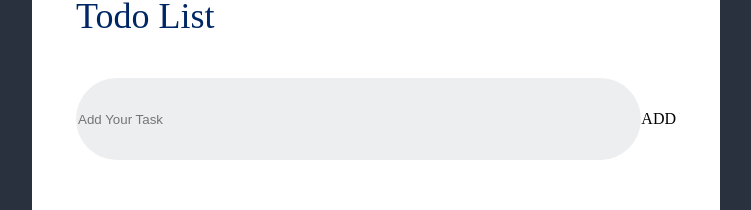
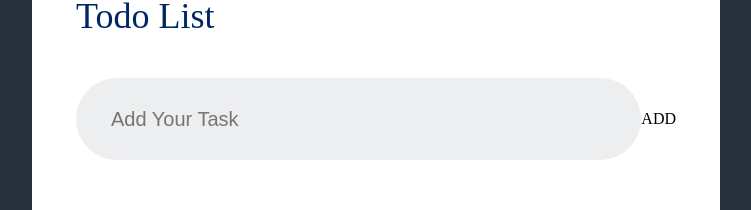
Before and after one commit to Lungelo-Best/first-project, a React (Vite) app: page / in a window 1280 px wide. Shown: the part 259-469 px from the top of the page, without its empty margins (264-1015 px from the left). Built offline with nearby package versions, Linux system fonts and the light colour scheme.

Commit message:
styled todo-input

```diff
--- a/src/Components/CSS/Todo.css
+++ b/src/Components/CSS/Todo.css
@@ -34,4 +34,6 @@
     outline: none;
     width: 576px;
     height: 80px;
+    padding-left: 35px;
+    font-size: 20px;
 }
```
